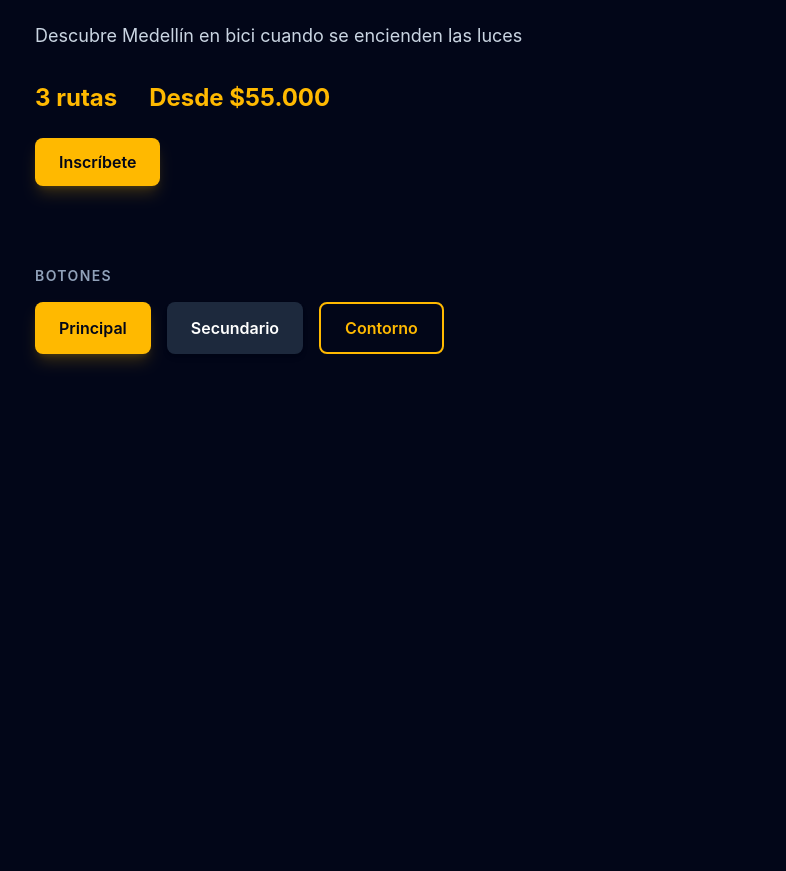
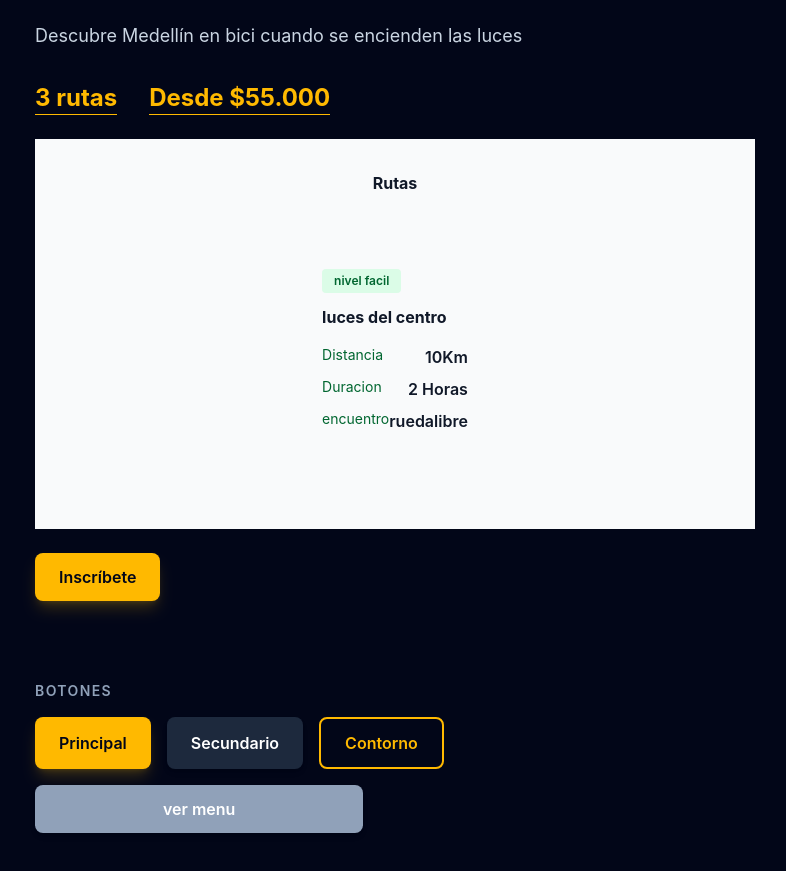
Before and after one commit to santiagoalzate434-cmd/rueda_nocturna, a website: page index.html in a window 1280 px wide. Shown: the part 191-1062 px from the top of the page, without its empty margins (245-1031 px from the left). Before the commit the page ends 800 px from the top, so only its background shows below. Drawn offline with Linux system fonts and the light colour scheme.

Commit message:
inicio tailwind

```diff
--- a/index.html
+++ b/index.html
@@ -1,10 +1,10 @@
 <!doctype html>
-<html lang="es">
+<html>
   <head>
     <meta charset="UTF-8" />
     <meta name="viewport" content="width=device-width, initial-scale=1.0" />
-    <title>Rueda Nocturna | Medellín</title>
-    <link href="src/output.css" rel="stylesheet" />
+    <link href="src/output.css" rel="stylesheet">
+    <title>Rueda | Nocturna</title>
   </head>
 
   <body class="min-h-screen bg-slate-950 text-white">
@@ -21,9 +21,34 @@
         Descubre Medellín en bici cuando se encienden las luces
       </p>
       <div class="flex gap-8 pt-2">
-        <p class="text-2xl font-bold text-amber-400">3 rutas</p>
-        <p class="text-2xl font-bold text-amber-400">Desde $55.000</p>
+        <p class="text-2xl font-bold text-amber-400 border-b">3 rutas</p>
+        <p class="text-2xl font-bold text-amber-400 border-b">Desde $55.000</p>
       </div>
+      <section id="rutas" class="p-8 bg-gray-50">
+        <h2 class="text-3x1 font-bold text-gray-900 text-center mb-8">Rutas</h2>
+        <div class="flex flex-col items-center gap-10">
+          <div class="p-10">
+            <span class="inline-block mb-3 px-3 py-1 text-xs font-semibold rounded full bg-green-100 text-green-800">
+              nivel facil
+            </span>
+            <h3 class="text -xl font-bold text-gray-900 mb-4">luces del centro</h3>
+            <dl class="space-y-2 mb-6">
+              <div class="flex justify-between">
+                <dt class="text-sm text-green-800">Distancia</dt>
+                <dd class="font-semibold text-gray-900">10Km</dd>
+              </div>
+              <div class="flex justify-between">
+                <dt class="text-sm text-green-800">Duracion</dt>
+                <dd class="font-semibold text-gray-900">2 Horas</dd>
+              </div>
+              <div class="flex justify-between">
+                <dt class="text-sm text-green-800">encuentro</dt>
+                <dd class="font-semibold text-gray-900"> ruedalibre</dd>
+              </div>
+            </dl>
+          </div>
+        </div>
+      </section>
       <a
         href="#inscripcion"
         class="inline-block rounded-lg bg-amber-400 px-6 py-3 font-semibold text-slate-950 shadow-lg shadow-amber-400/20 hover:bg-amber-300 focus:outline-hidden focus:ring-2 focus:ring-amber-200 focus:ring-offset-2 focus:ring-offset-slate-950"
@@ -60,6 +85,13 @@
           Contorno
         </button>
       </div>
+      <div class="flex flex-wrap ">
+        <button
+          type="button"
+          class="rounded-lg bg-slate-400 px-32 py-3 font-semibold text-white shadow-md hover:bg-amber-400 focus:outline-hidden focus:ring-2 focus:ring-slate-400 focus:ring-offset-2 focus:ring-offset-slate-950"
+          >ver menu
+        </button>
+      </div>
     </section>
   </body>
 </html>
```
Also changed, not shown: src/output.css.
